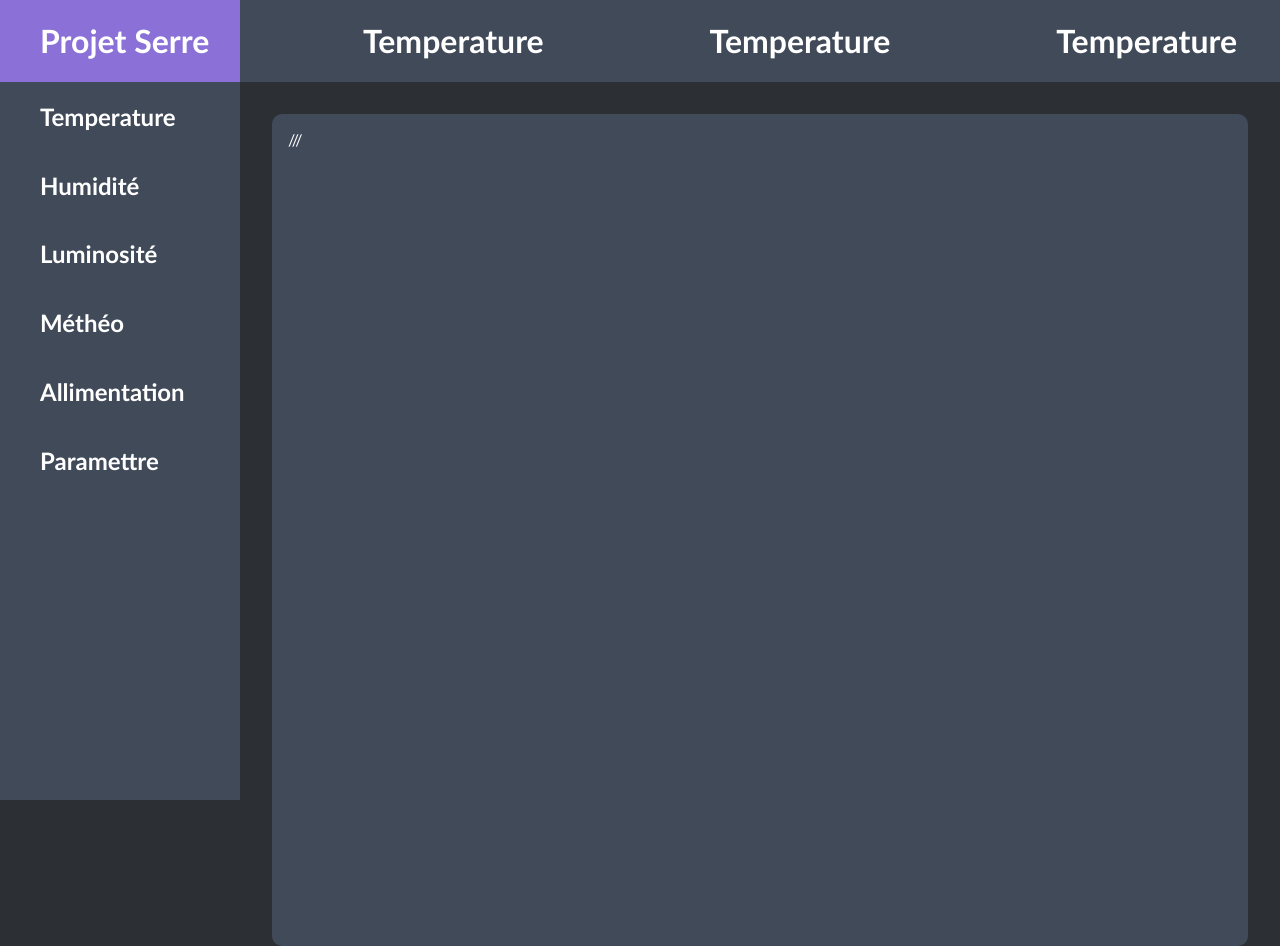
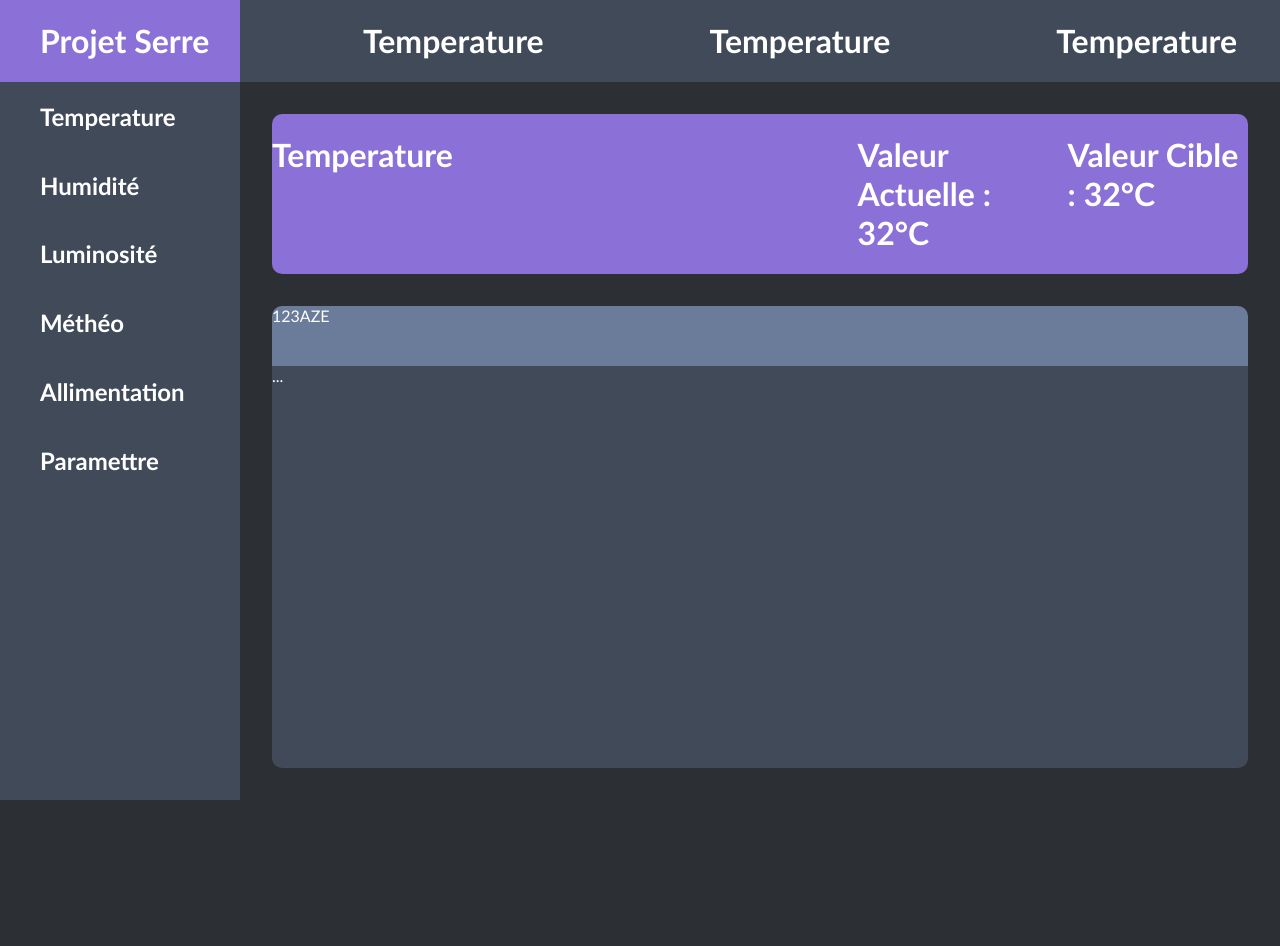
Before and after one commit to linventif/projet-bac, a plain HTML site: page codes/website/v5/index.html in a window 1280 px wide. After the commit the page ends 800 px from the top, so only its background shows below. Drawn offline with nearby package versions, Linux system fonts and the light colour scheme.

Commit message:
2022 05 20

```diff
--- a/codes/website/v5/index.html
+++ b/codes/website/v5/index.html
@@ -6,6 +6,7 @@
         <link rel="stylesheet" href="style.css" />
         <title>Linventif ・ Projet Serre</title>
         <link rel="icon" type="image/x-icon" href="Images/linv_flavicon.ico">
+        <script src="https://cdn.jsdelivr.net/npm/chart.js"></script>
     </head>
 
     <body>
@@ -29,8 +30,59 @@
                 <h1>Temperature</h1>
                 <h1>Temperature</h1>
             </div>
-            <div id="content">
-                ///
+            <div id="culture_info">
+                <div class="info">
+                    <h1>Temperature</h1>
+                </div>
+                <div id="value">
+                    <div class="info">
+                        <h1>Valeur Actuelle : 32°C</h1>
+                    </div>
+                    <div class="info">
+                        <h1>Valeur Cible : 32°C</h1>
+                    </div>
+                </div>
+            </div>
+            <div id="graph">
+                <div id="nav_graph">
+                    123AZE
+
+                </div>
+                <div id="content_graph">
+                    ...
+                    <div><canvas id="myChart"></canvas></div>
+
+                    <script>
+                        const labels = [
+                          'January',
+                          'February',
+                          'March',
+                          'April',
+                          'May',
+                          'June',
+                        ];
+
+                        const data = {
+                          labels: labels,
+                          datasets: [{
+                            label: 'My First dataset',
+                            backgroundColor: 'rgb(255, 99, 132)',
+                            borderColor: 'rgb(255, 99, 132)',
+                            data: [0, 10, 5, 2, 20, 30, 45],
+                          }]
+                        };
+
+                        const config = {
+                          type: 'line',
+                          data: data,
+                          options: {}
+                        };
+                      </script>
+
+
+
+
+                </div>
             </div>
         </div>
 
@@ -39,7 +91,13 @@
 
             <div id="culture_info">
                 <h1>Temperature</h1>
+
+
             </div>
+
+             <div id="info">
+
+                </div>
 
             <div id="horizontal_nav">
                 <h1>Temperature</h1>
@@ -52,19 +110,7 @@
             </div>
 
             <div id="content">
-                <div id="info">
-                    <div class="info">
-                        <h1>Temperature</h1>
-                    </div>
-                    <div id="value">
-                        <div class="info">
-                            <h1>Valeur Actuelle : 32°C</h1>
-                        </div>
-                        <div class="info">
-                            <h1>Valeur Cible : 32°C</h1>
-                        </div>
-                    </div>
-                </div>
+
                 <div id="stats">
                     <div id="top">
                         ...
--- a/codes/website/v5/style.css
+++ b/codes/website/v5/style.css
@@ -6,6 +6,13 @@ body {
     margin: 0%;
     height: 100vh;
     width: 100vmax;
+}
+
+#body {
+    width: 100%;
+    height: 100%;
+    display: flex;
+    flex-direction: column;
 }
 
 /* - - - - - - - - - - - - - - - - - - - - */
@@ -51,7 +58,6 @@ body {
     background-color:#414a59;
     display: flex;
     padding: auto;
-    height: 82px;
     justify-content: space-around;
 }
 
@@ -59,17 +65,43 @@ body {
     margin-left: 2.5em;
 }
 
-#body {
-    width: 100%;
-    height: 100%;
+/* - - - - - - - - - - - - - - - - - - - - */
+
+#culture_info {
+    background-color: #8b70d7;
+    height: auto;
+    display: flex;
+    justify-content: space-between;
+    margin: 2em;
+    border-radius: 10px;
 }
 
-#content {
+#value {
+    width: 40%;
+    display: flex;
+    justify-content: space-around;
+}
+
+/* - - - - - - - - - - - - - - - - - - - - */
+
+
+#graph {
+    height: 100%;
     margin: 2em;
+    margin-top: 0;
+    min-height: 400px;
+}
+
+#nav_graph {
+    background-color:#6a7c99;
+    height: 60px;
+    border-radius: 10px 10px 0px 0px;
+}
+
+#content_graph {
     background-color:#414a59;
-    border-radius: 10px;
-    padding: 1em;
-    height: 100%;
+    height: calc(100% - 60px);
+    border-radius: 0px 0px 10px 10px;
 }
 
 /* - - - - - - - - - - - - - - - - - - - -
@@ -81,10 +113,10 @@ body {
     border-radius: 10px;
 }
 
-#culture_info {
-    background-color: #8b70d7;
-    height: auto;
-}
+
+    background-color:#414a59;
+    border-radius: 10px;
+    height: 100%;
 
 #bacs {
     display: flex;
```
Also changed, not shown: codes/website/v5/test.js (added).
